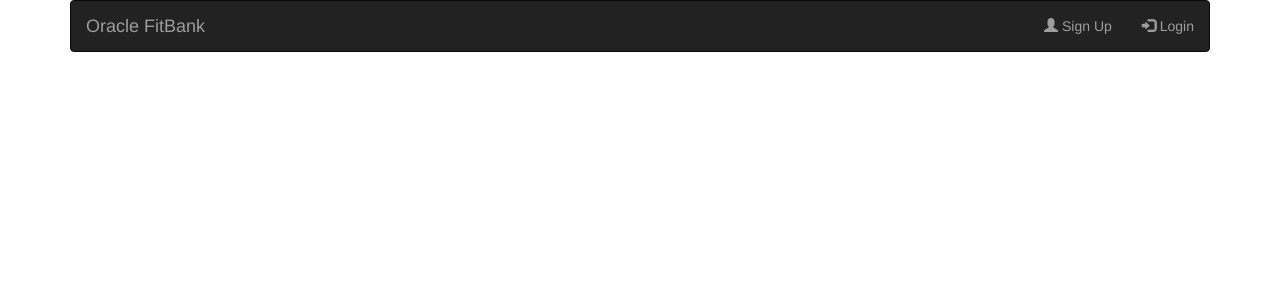
After one commit to nackie99/openbankhack17, a Flask app: template app/templates/logout.html in a window 1280 px wide. The commit adds this page. Shown: the top 300 px of the page. Run offline with Flask 2, Linux system fonts and the light colour scheme; the template is opened without the code that fills it, so the values that code supplies are empty; some libraries are stand-ins or nearby versions.

Commit message:
new files

```diff
--- /dev/null
+++ b/app/templates/logout.html
@@ -0,0 +1,30 @@
+<!DOCTYPE html>
+<html lang="en">
+<head>
+    <meta charset="UTF-8">
+    <title>Oracle FitBank</title>
+  <link rel="stylesheet" href="https://maxcdn.bootstrapcdn.com/bootstrap/3.3.7/css/bootstrap.min.css">
+  <script src="https://ajax.googleapis.com/ajax/libs/jquery/3.2.1/jquery.min.js"></script>
+  <script src="https://maxcdn.bootstrapcdn.com/bootstrap/3.3.7/js/bootstrap.min.js"></script>
+
+</head>
+
+<body>
+    <div class="container">
+        <div class="header">
+<nav class="navbar navbar-inverse">
+  <div class="container-fluid">
+    <div class="navbar-header">
+      <a class="navbar-brand text-muted" href="#">Oracle FitBank</a>
+    </div>
+    <ul class="nav navbar-nav navbar-right">
+      <li><a href="createEndUser"><span class="glyphicon glyphicon-user"></span> Sign Up</a></li>
+      <li><a href="#"><span class="glyphicon glyphicon-log-in"></span> Login</a></li>
+    </ul>
+  </div>
+</nav>
+<div class="container">
+
+</div>
+
+</body>
```
Also changed, not shown: app/templates/main.html (+14 -3 lines).
